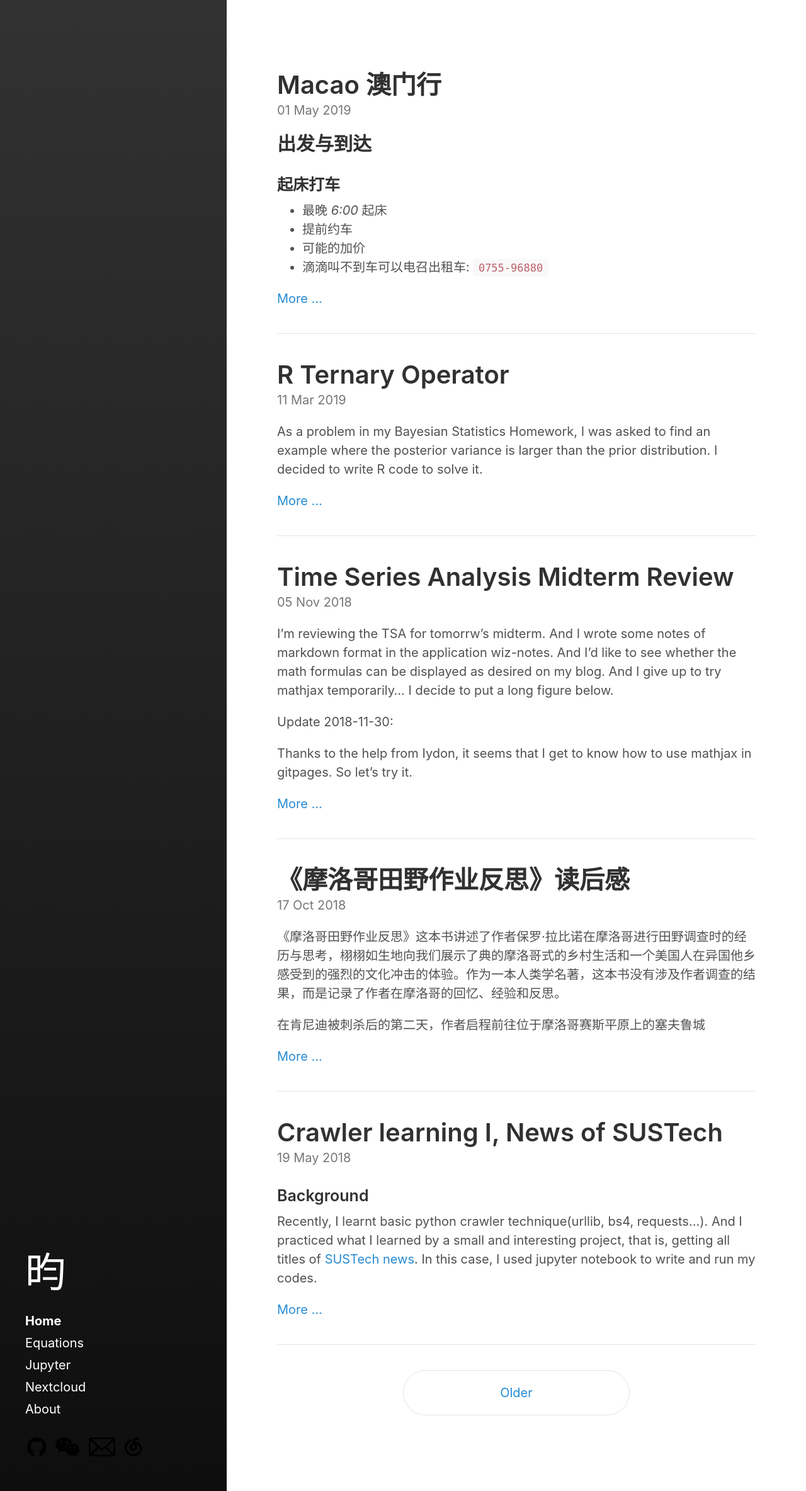
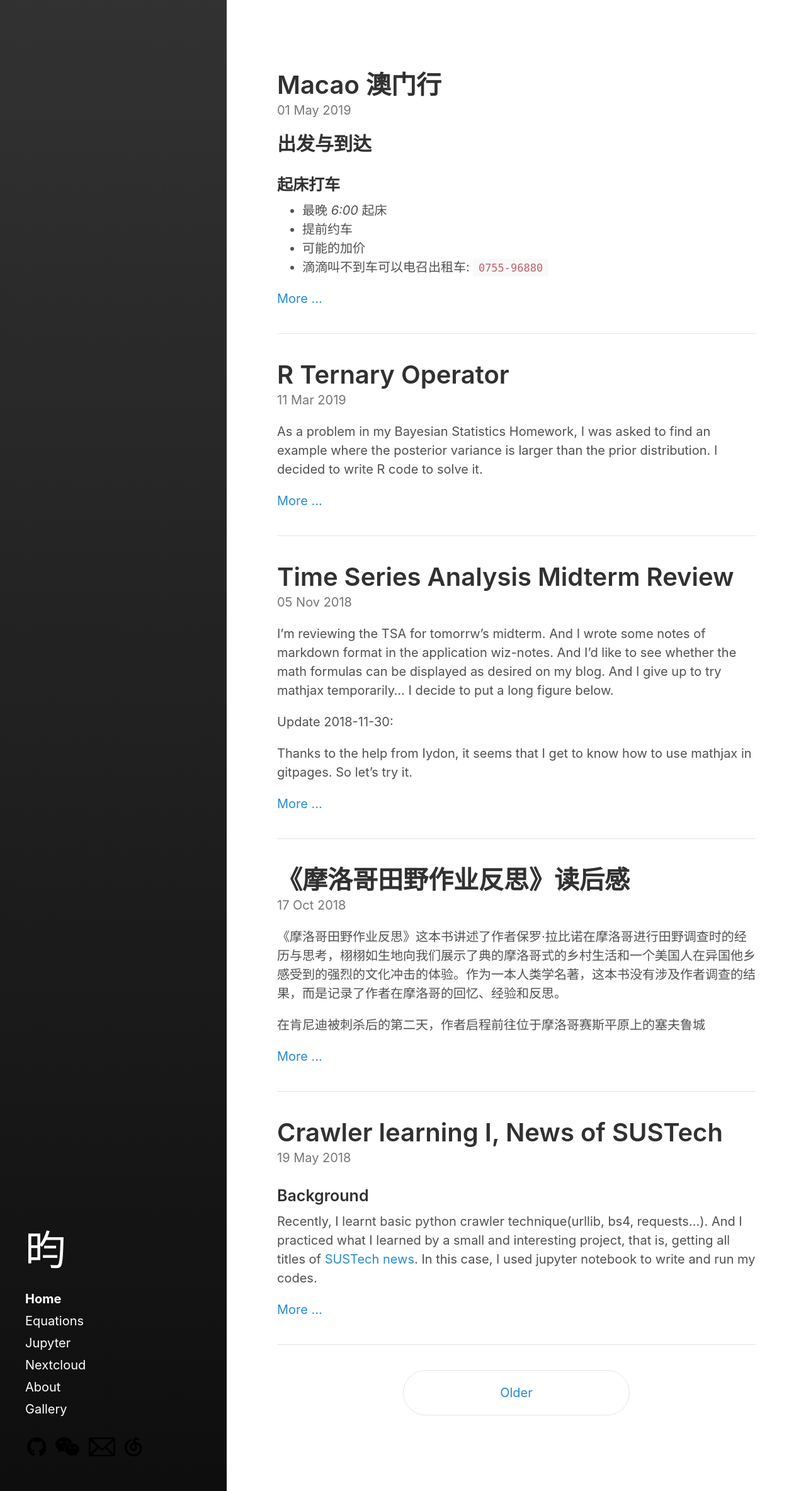
Before and after one commit to claude9493/claude9493.github.io, a Jekyll site: the page built from index.html, in a window 1280 px wide. Shown: the whole page at 63% size. Built offline with Jekyll 4.4.1, drawn with Linux system fonts in a browser that asks for light colours; the list of posts is cut into pages by our own code.

Commit message:
Add Gallery's link

```diff
--- a/_includes/page-links.html
+++ b/_includes/page-links.html
@@ -11,3 +11,5 @@
     {% endif %}
   {% endif %}
 {% endfor %}
+<a class="page-link"
+          href="http://119.29.186.218/Gallery/">Gallery</a>
```
